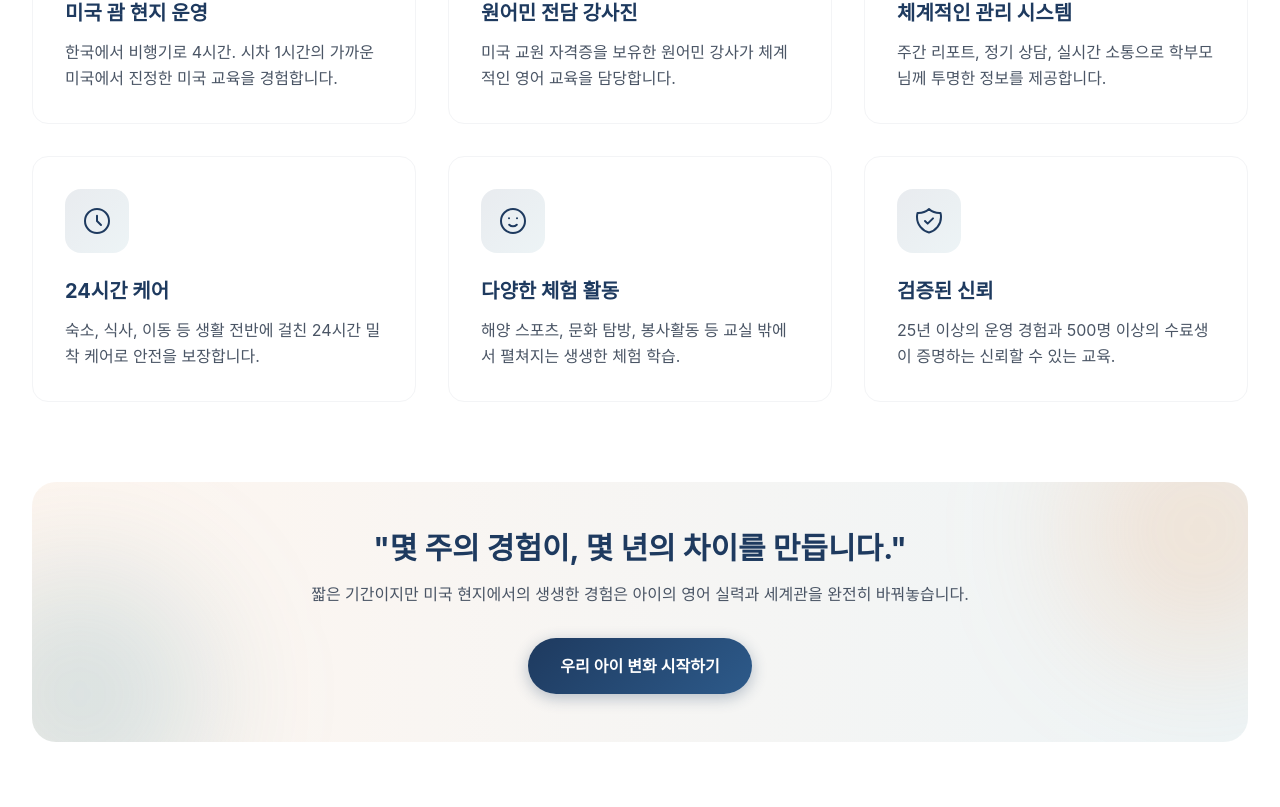
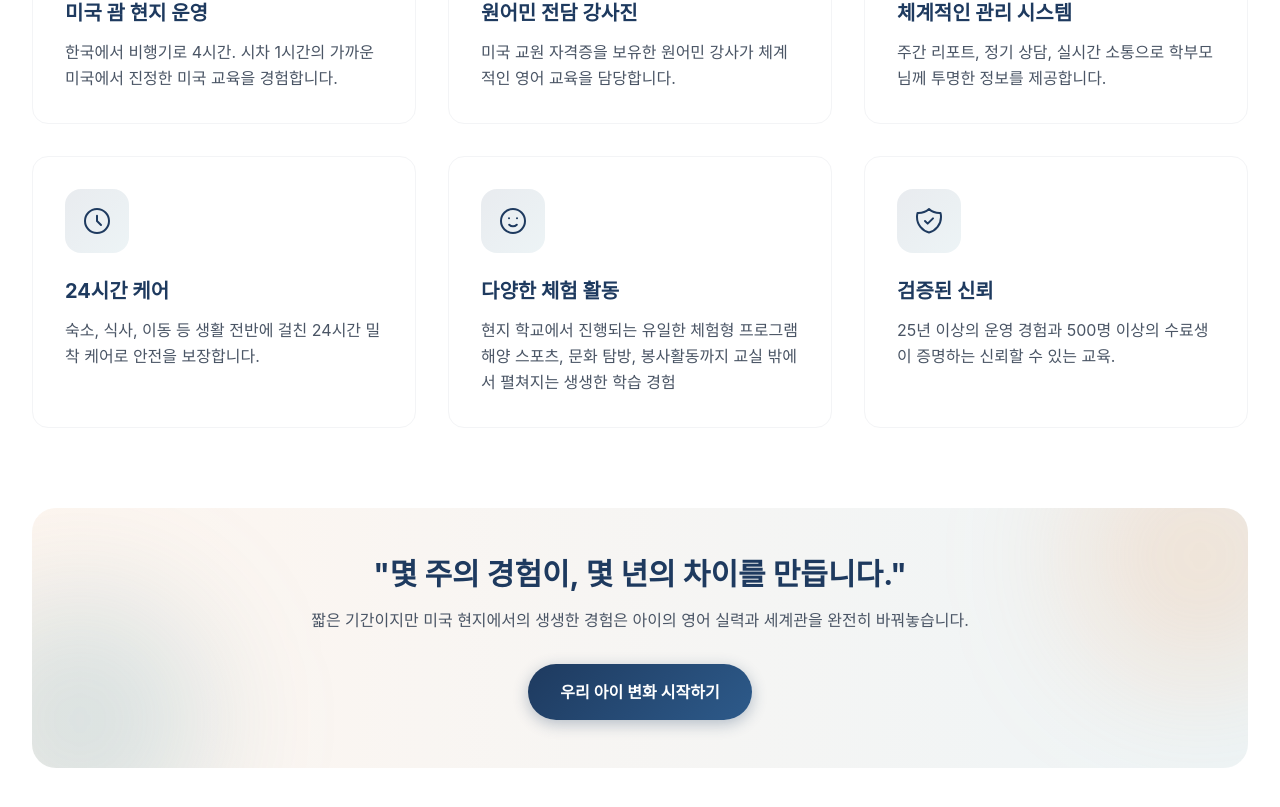
Before and after one commit to reepower84-png/ces-landing, a Next.js app: page / in a window 1280 px wide. Shown: the part 3501-4308 px from the top of the page. Built offline with nearby package versions, Linux system fonts and the light colour scheme; a web font is replaced by a local one.

Commit message:
feat: 다양한 체험 활동 설명 문구 업데이트
Co-Authored-By: Claude Opus 4.6 (1M context) <noreply@anthropic.com>

```diff
--- a/src/components/Features.tsx
+++ b/src/components/Features.tsx
@@ -44,7 +44,7 @@ const features = [
       </svg>
     ),
     title: '다양한 체험 활동',
-    description: '해양 스포츠, 문화 탐방, 봉사활동 등 교실 밖에서 펼쳐지는 생생한 체험 학습.',
+    description: '현지 학교에서 진행되는 유일한 체험형 프로그램\n해양 스포츠, 문화 탐방, 봉사활동까지 교실 밖에서 펼쳐지는 생생한 학습 경험',
   },
   {
     icon: (
@@ -95,7 +95,7 @@ export default function Features() {
               <h3 className="text-xl font-bold text-[#1e3a5f] mb-3">
                 {feature.title}
               </h3>
-              <p className="text-gray-600 leading-relaxed">
+              <p className="text-gray-600 leading-relaxed whitespace-pre-line">
                 {feature.description}
               </p>
             </div>
```
